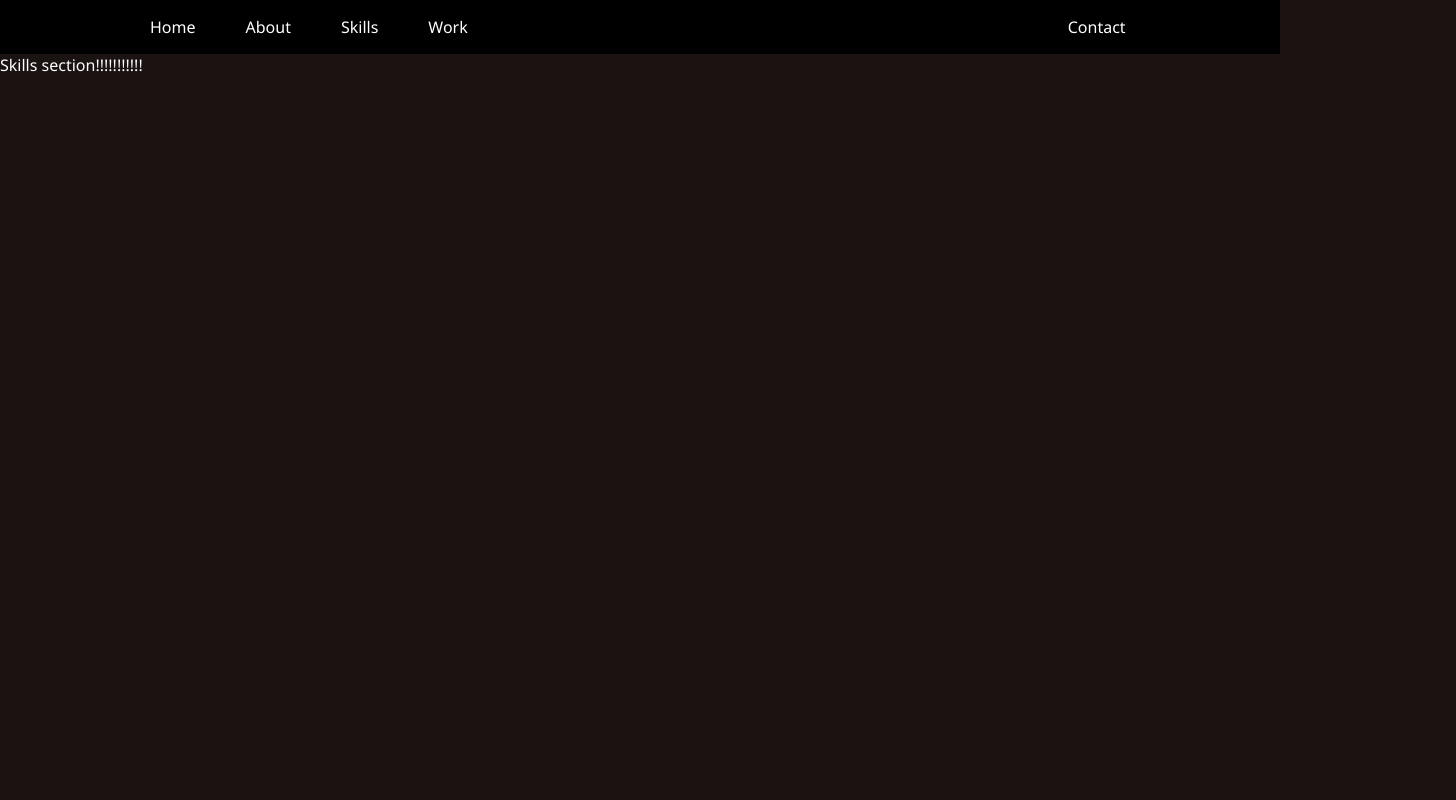
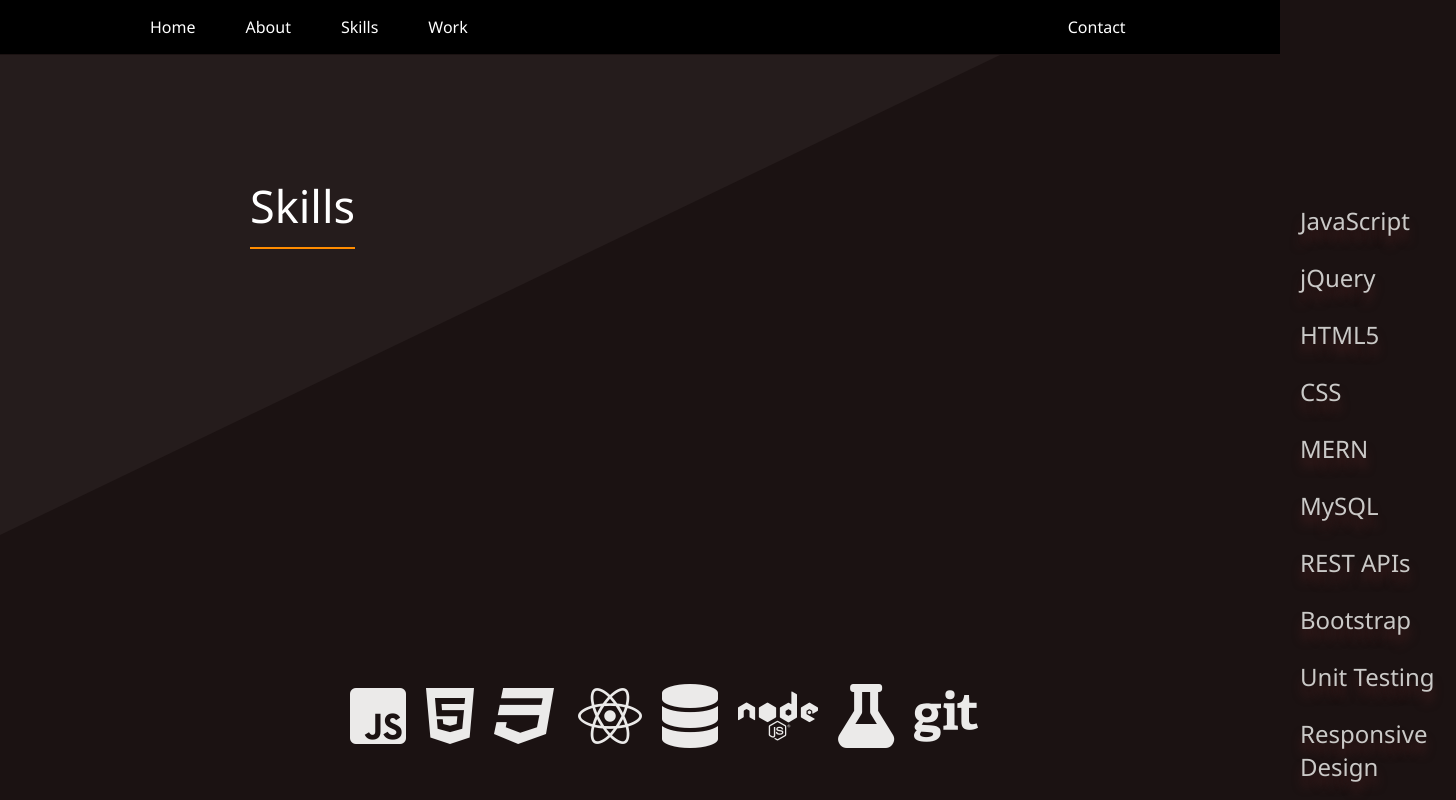
Before and after one commit to Sttorek/hi-im-seth, a React (Create React App) app: page /skills in a window 1280 px wide. Shown: the top 800 px of the page, 1456 px wide, since content can reach past the window. Built offline with nearby package versions, Linux system fonts and the light colour scheme.

Commit message:
added and styling skills page

```diff
--- a/src/App.css
+++ b/src/App.css
@@ -244,8 +244,57 @@
   }
 
 
+/* skills ------------------------------------------------------------------- */
+
+.skill-slant {
+  width: 1000px;
+  height: 600px;
+  background-color: rgb(37, 28, 28);
+  clip-path: polygon(0 0, 0% 80%, 100% 0);
+  position: absolute;
+  top: 55px;
+  z-index: 1;
+}
+
+.skill-title {
+  font-size: 45px;
+  margin-left: 250px;
+  margin-top: 120px;
+ width: fit-content;
+ height: 70px;
+ padding-bottom: 2px;
+ border-bottom: 2px solid #ff8c00;
+}
 
 
+.skill-cont {
+position: relative;
+z-index: 2;
+margin-left: 1300px;
+margin-top: 150px;
+font-size: 24px;
+width: fit-content;
+height: fit-content;
+}
+
+.elegantshadow {
+  color: #cac9c7;
+  /* color: transparent; */
+  text-shadow: 0px 10px 10px #421e1e;
+}
+
+
+.badge-cont {
+  position: absolute;
+  z-index: 2;
+  margin-top: 480px;
+  margin-left: 330px;
+
+}
+.badge {
+  margin-left: 20px;
+  color: #ebeae9;
+}
 
 
 
--- a/src/pages/Skills.js
+++ b/src/pages/Skills.js
@@ -1,10 +1,37 @@
 import React from "react";
-// import Picture from "../images/profilePic.jpg";
 
 function Skills() {
   return (
     <div>
-        Skills section!!!!!!!!!!!
+      <div className="skill-slant">
+        <div className="skill-title">
+          <p>Skills</p>
+        </div>
+      </div>
+      <div className="badge-cont">
+        <i class="badge fab fa-js-square fa-4x"></i>
+        <i class="badge fab fa-html5 fa-4x"></i>
+        <i class="badge fab fa-css3 fa-4x"></i>
+        <i class="badge fab fa-react fa-4x"></i>
+        <i class="badge fas fa-database fa-4x"></i>
+        <i class="badge fab fa-node fa-4x"></i>
+        <i class="badge fas fa-flask fa-4x"></i>
+        <i class="badge fab fa-git fa-4x"></i>
+      </div>
+      <div className="skill-cont">
+        <p className="elegantshadow">JavaScript</p>
+        <p className="elegantshadow">jQuery</p>
+        <p className="elegantshadow">HTML5</p>
+        <p className="elegantshadow">CSS</p>
+        <p className="elegantshadow">MERN</p>
+        <p className="elegantshadow">MySQL</p>
+        <p className="elegantshadow">REST APIs</p>
+        <p className="elegantshadow">Bootstrap</p>
+        <p className="elegantshadow">Unit Testing</p>
+        <p className="elegantshadow">Responsive Design</p>
+        <p className="elegantshadow">Version Control / Git</p>
+        <p className="elegantshadow">Agile Work Environments</p>
+      </div>
     </div>
   );
 }
```
